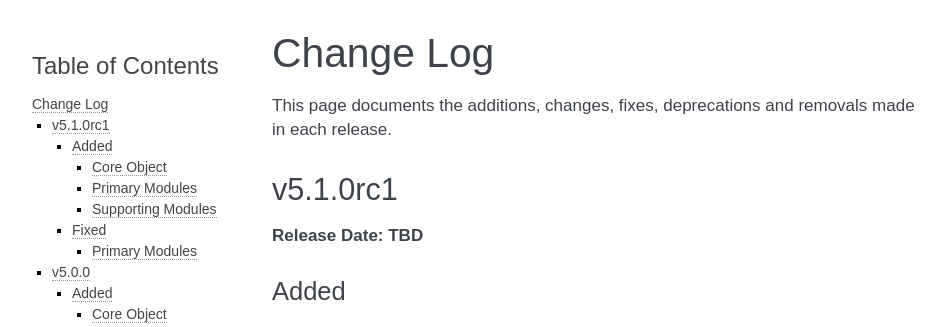
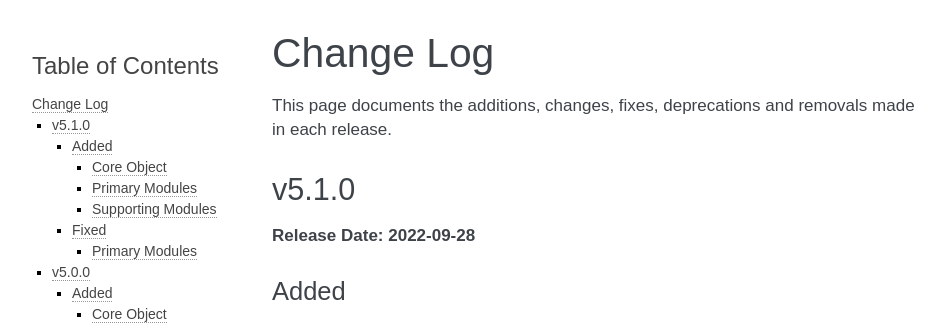
Before and after one commit to jeffshurtliff/khoros, a Sphinx documentation site: the page built from docs/changelog.rst, in a window 1280 px wide and 900 px high. Shown: the top 327 px of the window, without its empty margins (148-1093 px from the left). Built offline with Sphinx 7.4.7, drawn with Linux system fonts in a browser that asks for light colours.

Commit message:
Changed the version to 5.1.0 in version.py and the changelog

```diff
--- a/docs/changelog.rst
+++ b/docs/changelog.rst
@@ -3,10 +3,10 @@ Change Log
 ##########
 This page documents the additions, changes, fixes, deprecations and removals made in each release.
 
-*********
-v5.1.0rc1
-*********
-**Release Date: TBD**
+******
+v5.1.0
+******
+**Release Date: 2022-09-28**
 
 Added
 =====
--- a/khoros/utils/version.py
+++ b/khoros/utils/version.py
@@ -6,7 +6,7 @@
 :Example:           ``__version__ = version.get_full_version()``
 :Created By:        Jeff Shurtliff
 :Last Modified:     Jeff Shurtliff
-:Modified Date:     27 Sep 2022
+:Modified Date:     28 Sep 2022
 """
 
 import json
@@ -15,7 +15,7 @@ import urllib.request
 from . import log_utils
 
 # Define special and global variables
-__version__ = "5.1.0rc1"
+__version__ = "5.1.0"
 latest_version_reported = False
 logger = log_utils.initialize_logging(__name__)
 
```
